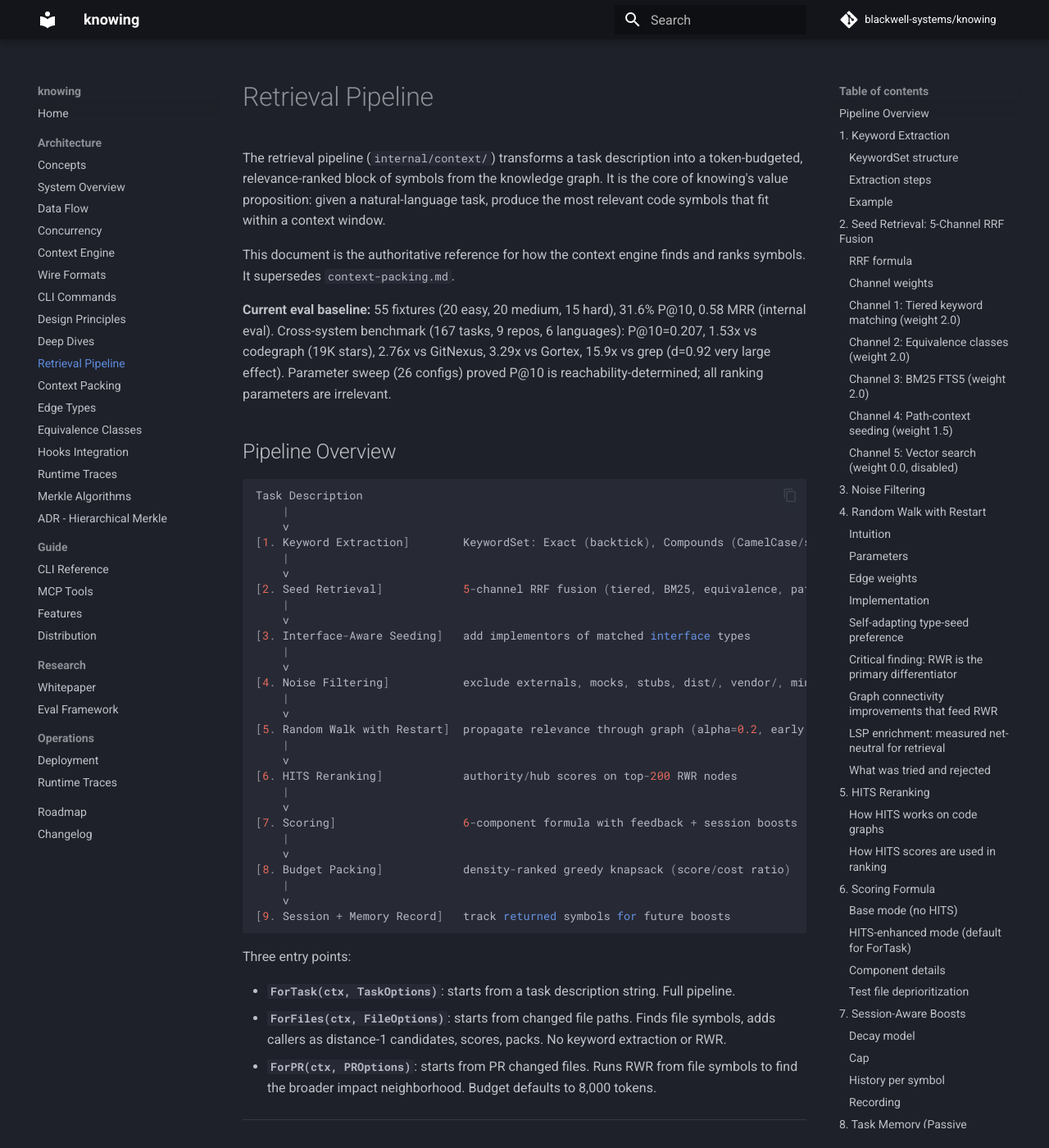
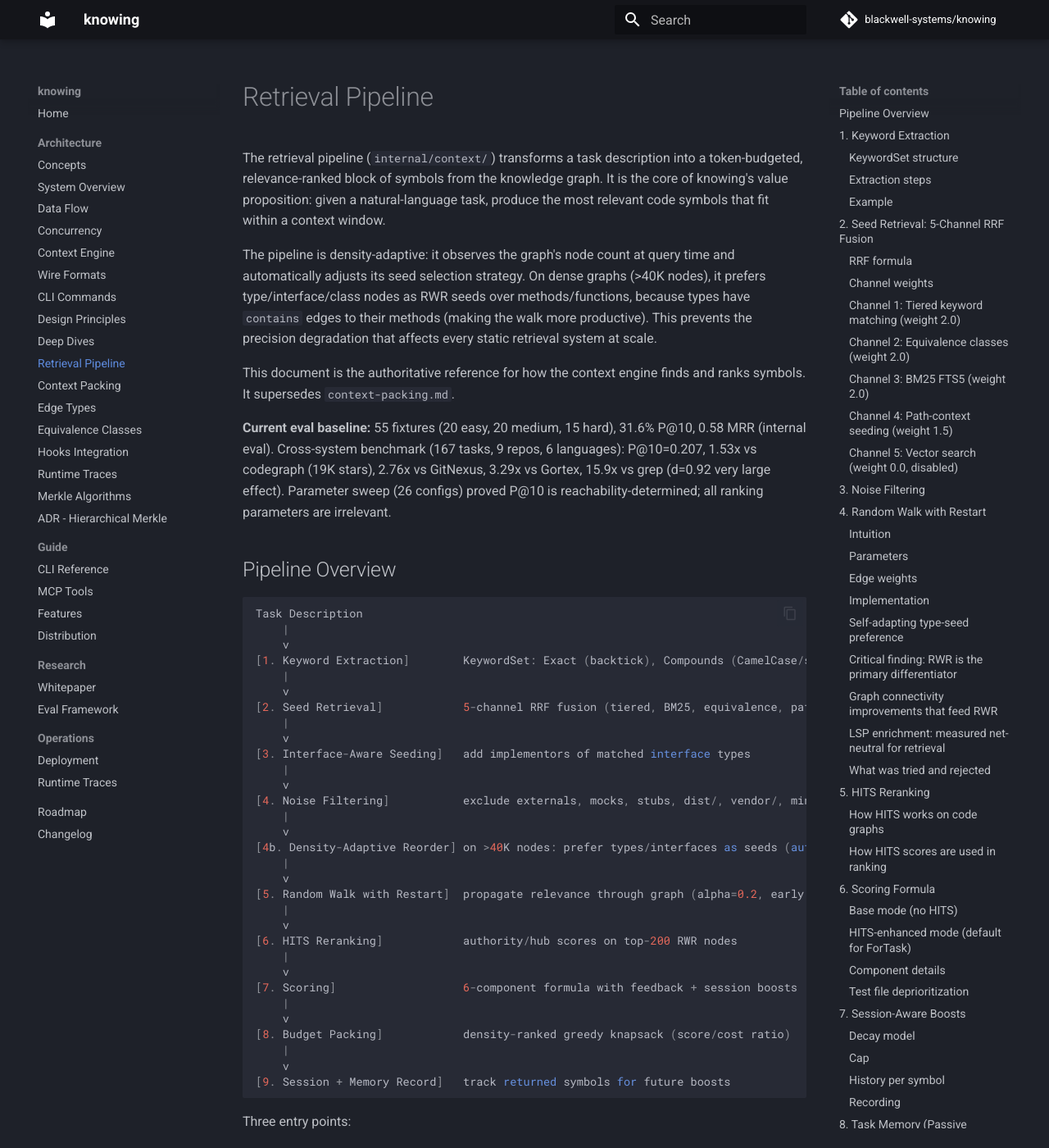
Before and after one commit to blackwell-systems/knowing, an MkDocs documentation site: the page built from docs/architecture/retrieval-pipeline.md, in a window 1280 px wide and 1400 px high. Shown: the whole window at 82% size. Built offline with MkDocs 1.6.1 and Material for MkDocs 9.7.7, drawn with Linux system fonts in a browser that asks for light colours; comment, search, counter and statistics services are not loaded.

Commit message:
docs: add density-adaptive step to retrieval pipeline diagram and description

```diff
--- a/docs/architecture/retrieval-pipeline.md
+++ b/docs/architecture/retrieval-pipeline.md
@@ -4,6 +4,12 @@ The retrieval pipeline (`internal/context/`) transforms a task description into
 token-budgeted, relevance-ranked block of symbols from the knowledge graph. It is the
 core of knowing's value proposition: given a natural-language task, produce the most
 relevant code symbols that fit within a context window.
+
+The pipeline is density-adaptive: it observes the graph's node count at query time and
+automatically adjusts its seed selection strategy. On dense graphs (>40K nodes), it
+prefers type/interface/class nodes as RWR seeds over methods/functions, because types
+have `contains` edges to their methods (making the walk more productive). This prevents
+the precision degradation that affects every static retrieval system at scale.
 
 This document is the authoritative reference for how the context engine finds and ranks
 symbols. It supersedes `context-packing.md`.
@@ -26,6 +32,9 @@ Task Description
     |
     v
 [4. Noise Filtering]           exclude externals, mocks, stubs, dist/, vendor/, minified
+    |
+    v
+[4b. Density-Adaptive Reorder] on >40K nodes: prefer types/interfaces as seeds (auto)
     |
     v
 [5. Random Walk with Restart]  propagate relevance through graph (alpha=0.2, early termination on top-K stability)
```
